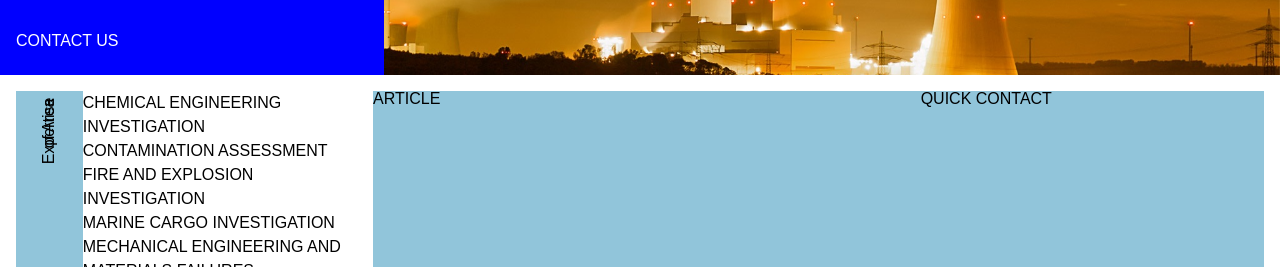
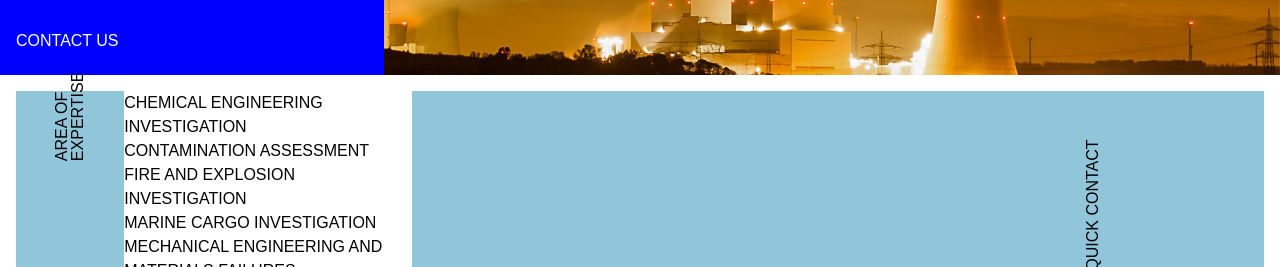
Before and after one commit to jawadsaad/week1assessmentjustit, a plain HTML site: page FDG Forensics/index.html in a window 1280 px wide. Shown: the part 533-800 px from the top of the page. Drawn offline with Linux system fonts and the light colour scheme.

Commit message:
Add files via upload

```diff
--- a/FDG Forensics/index.html
+++ b/FDG Forensics/index.html
@@ -56,9 +56,9 @@
 
         <section id="info">
             <div class="container info">
-                <div id="expertise">
+                <div id="expertise" class="infoContainer">
                     <div class="info-title">
-                        <h3>Area</h3><h3> of</h3><h3> Expertise</h3>
+                        <h3 class="AoE">AREA OF EXPERTISE</h3>
                     </div>
                     <div class="infobox">
                         <p class="boxheader">CHEMICAL ENGINEERING INVESTIGATION</p>
@@ -70,9 +70,9 @@
                     </div>
                 </div>
 
-                <div id="article">
+                <div id="article" class="infoContainer">
                     <div class="info-title">
-                        <span>ARTICLE</span>
+                        <h3 class="article">ARTICLE</h3>
                     </div>
 
                     <div class="infobox">
@@ -90,9 +90,9 @@
                     </div>
                 </div>
 
-                <div id="contact">
+                <div id="contact" class="infoContainer">
                     <div class="info-title">
-                        <span>QUICK CONTACT</span>
+                        <h3 class="qcon">QUICK CONTACT</h3>
                     </div>
 
                     <div class="infobox">
```
